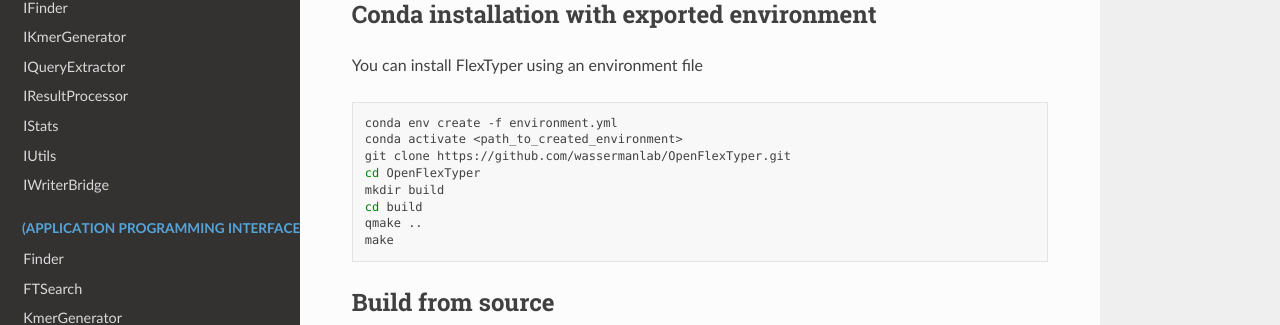
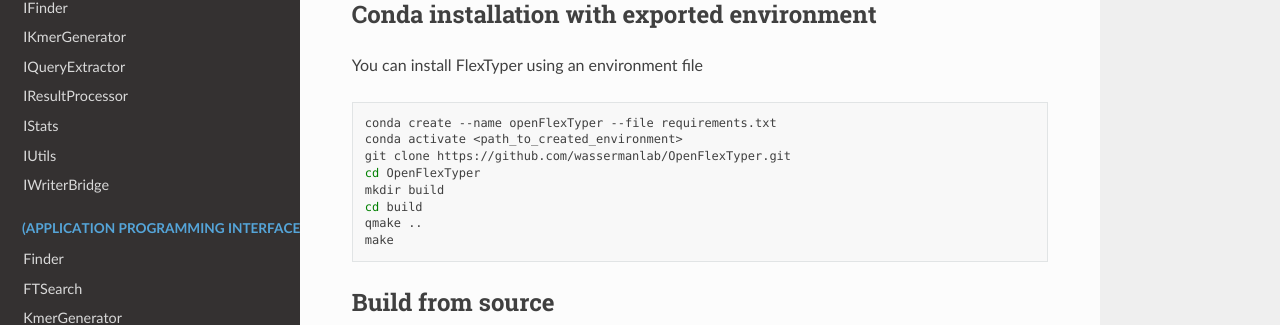
Before and after one commit to wassermanlab/OpenFlexTyper, a Sphinx documentation site: the page built from docs/source/index.rst, in a window 1280 px wide and 900 px high, scrolled down 1300 px. Shown: the part 144-469 px from the top of the window. Built offline with Sphinx 7.4.7 and the Read the Docs theme 2.0.0, drawn with Linux system fonts in a browser that asks for light colours.

Commit message:
update doc

```diff
--- a/docs/source/index.rst
+++ b/docs/source/index.rst
@@ -87,7 +87,7 @@
 
 .. code:: bash
 
-   conda env create -f environment.yml
+   conda create --name openFlexTyper --file requirements.txt
    conda activate <path_to_created_environment>
    git clone https://github.com/wassermanlab/OpenFlexTyper.git
    cd OpenFlexTyper
```
